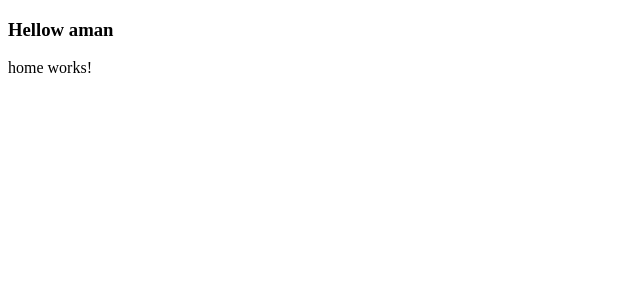
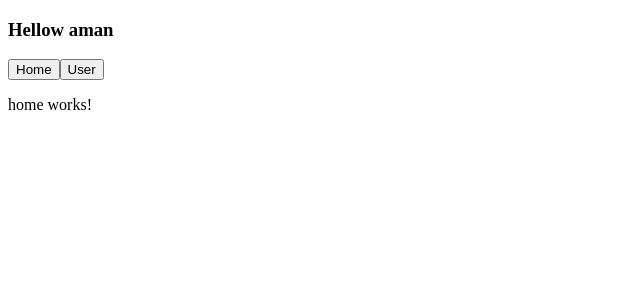
Before and after one commit to amanuel-meketa/Taskify, an Angular app in the folder Taskify_ui/: page / in a window 1280 px wide. Shown: the top 300 px of the page, without its empty margins (0-640 px from the left). Built offline with nearby package versions, Linux system fonts and the light colour scheme.

Commit message:
Adding header component with menu button.

```diff
--- a/Taskify_ui/src/app/app.component.html
+++ b/Taskify_ui/src/app/app.component.html
@@ -1,2 +1,3 @@
 <h3>Hellow aman</h3>
+<app-menuheader></app-menuheader>
 <router-outlet></router-outlet>
--- a/Taskify_ui/src/app/app.component.ts
+++ b/Taskify_ui/src/app/app.component.ts
@@ -1,11 +1,12 @@
 import { Component } from '@angular/core';
 import { CommonModule } from '@angular/common';
 import { RouterOutlet } from '@angular/router';
+import { MenuheaderComponent } from './component/menuheader/menuheader.component';
 
 @Component({
   selector: 'app-root',
   standalone: true,
-  imports: [CommonModule, RouterOutlet],
+  imports: [CommonModule, RouterOutlet, MenuheaderComponent],
   templateUrl: './app.component.html',
   styleUrl: './app.component.css'
 })
--- a/Taskify_ui/src/app/app.routes.ts
+++ b/Taskify_ui/src/app/app.routes.ts
@@ -1,8 +1,7 @@
 import { Routes } from '@angular/router';
 import { HomeComponent } from './component/home/home.component';
-import { UserComponent } from './component/user/user.component';
 
 export const routes: Routes = [
     {path: '', component:HomeComponent},
-    {path: 'user', component:UserComponent}
+    {path: 'user', loadComponent: () => import('./component/user/user.component').then(m=> m.UserComponent)}
 ];
--- /dev/null
+++ b/Taskify_ui/src/app/component/menuheader/menuheader.component.html
@@ -0,0 +1,2 @@
+<button routerLink ="">Home</button>
+<button routerLink ="user">User</button>
```
Also changed, not shown: Taskify_ui/src/app/component/menuheader/menuheader.component.ts (added, +13 -0 lines), Taskify_ui/src/app/component/menuheader/menuheader.component.css (added), 1 other file (tests, documents, lock files or other folders).
